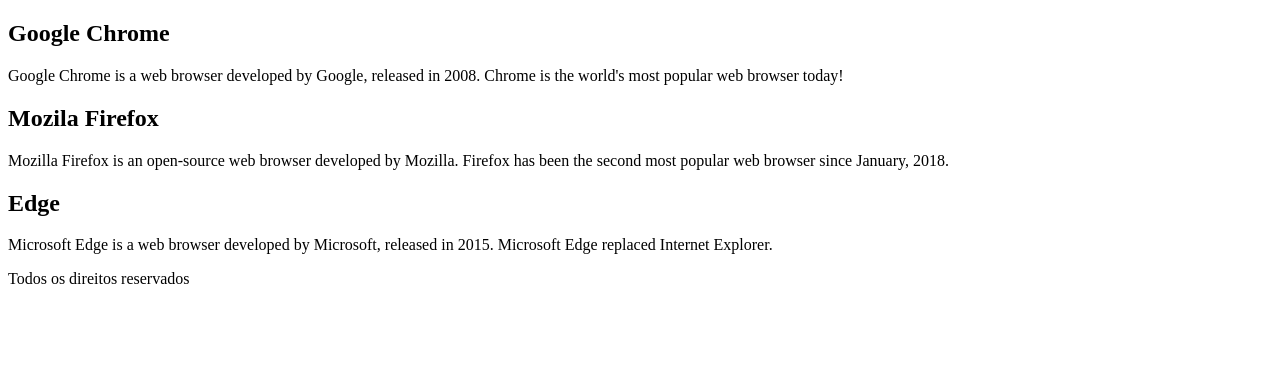
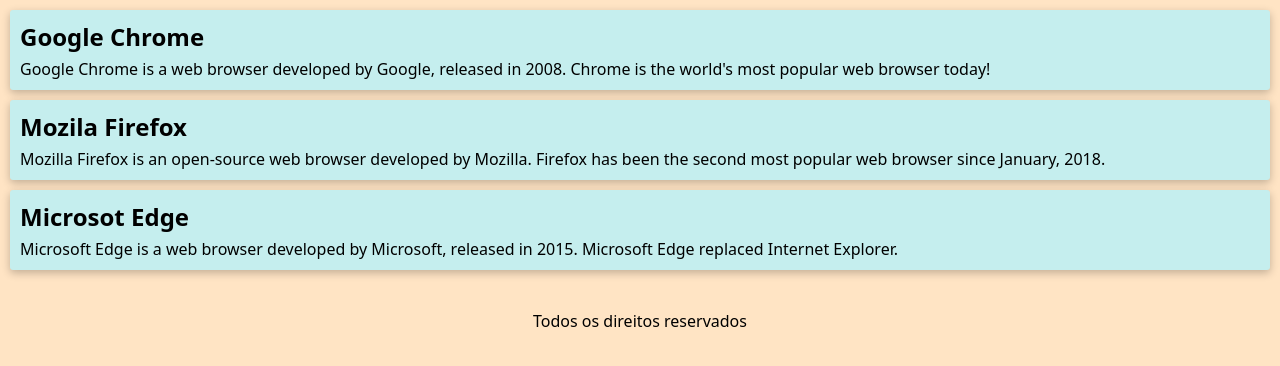
Before and after one commit to renatoandradelra/awari-blog, a plain HTML site: page index.html in a window 1280 px wide. Drawn offline with Linux system fonts and the light colour scheme.

Commit message:
css styles

```diff
--- a/index.html
+++ b/index.html
@@ -5,6 +5,7 @@
     <meta http-equiv="X-UA-Compatible" content="IE=edge">
     <meta name="viewport" content="width=device-width, initial-scale=1.0">
     <title></title>
+    <link rel="stylesheet" href="styles.css">
 </head>
 <body>
     <main>
--- a/scripts.js
+++ b/scripts.js
@@ -8,7 +8,7 @@ const posts = [
         content: "Mozilla Firefox is an open-source web browser developed by Mozilla. Firefox has been the second most popular web browser since January, 2018."
     },
     {
-        title: "Edge",
+        title: "Microsot Edge",
         content: "Microsoft Edge is a web browser developed by Microsoft, released in 2015. Microsoft Edge replaced Internet Explorer."
     }
 ];
@@ -20,8 +20,10 @@ for (let i = 0; i < posts.length; i++){
     const post = posts[i];
 
     const article = document.createElement("article");
+    article.classList.add("post");
 
     const title = document.createElement("h1");
+    title.classList.add ("post-title");
     const titleText = document.createTextNode(post.title);
     title.appendChild(titleText);
     article.appendChild(title);
--- /dev/null
+++ b/styles.css
@@ -0,0 +1,24 @@
+*{
+    margin: 0px;
+}
+
+body {
+    background-color: bisque;
+    font-family: system-ui, -apple-system, BlinkMacSystemFont, 'Segoe UI', Roboto, Oxygen, Ubuntu, Cantarell, 'Open Sans', 'Helvetica Neue', sans-serif;
+}
+.post {
+    background-color: rgb(197, 238, 238);
+    margin: 10px;
+    padding: 10px;
+    border-radius: 3px;
+    box-shadow: rgba(0, 0, 0, 0.24) 0px 3px 8px;
+}
+
+.post-title {
+    margin-bottom: 5px;
+}
+
+footer{
+    text-align: center;
+    margin: 40px;
+}
```
